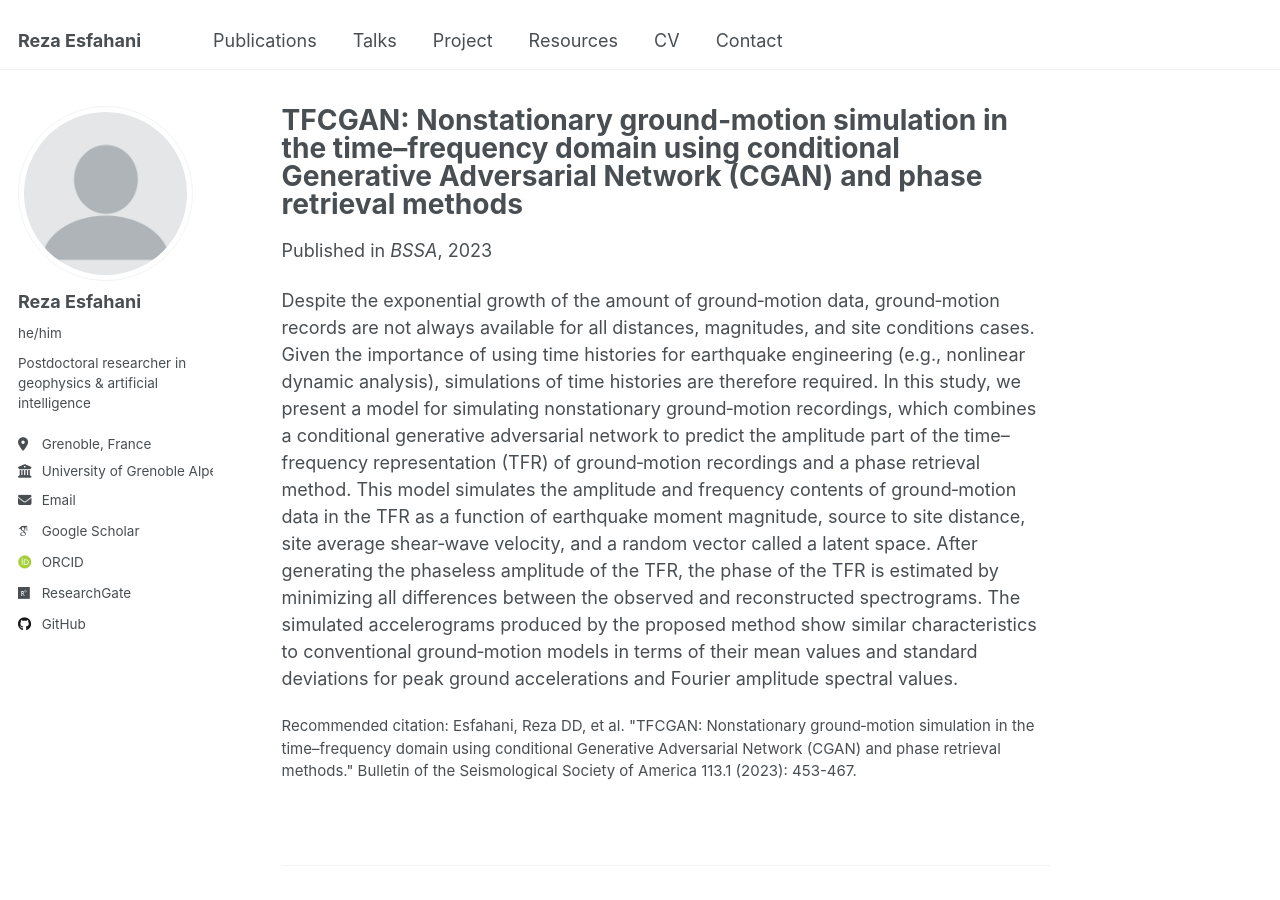
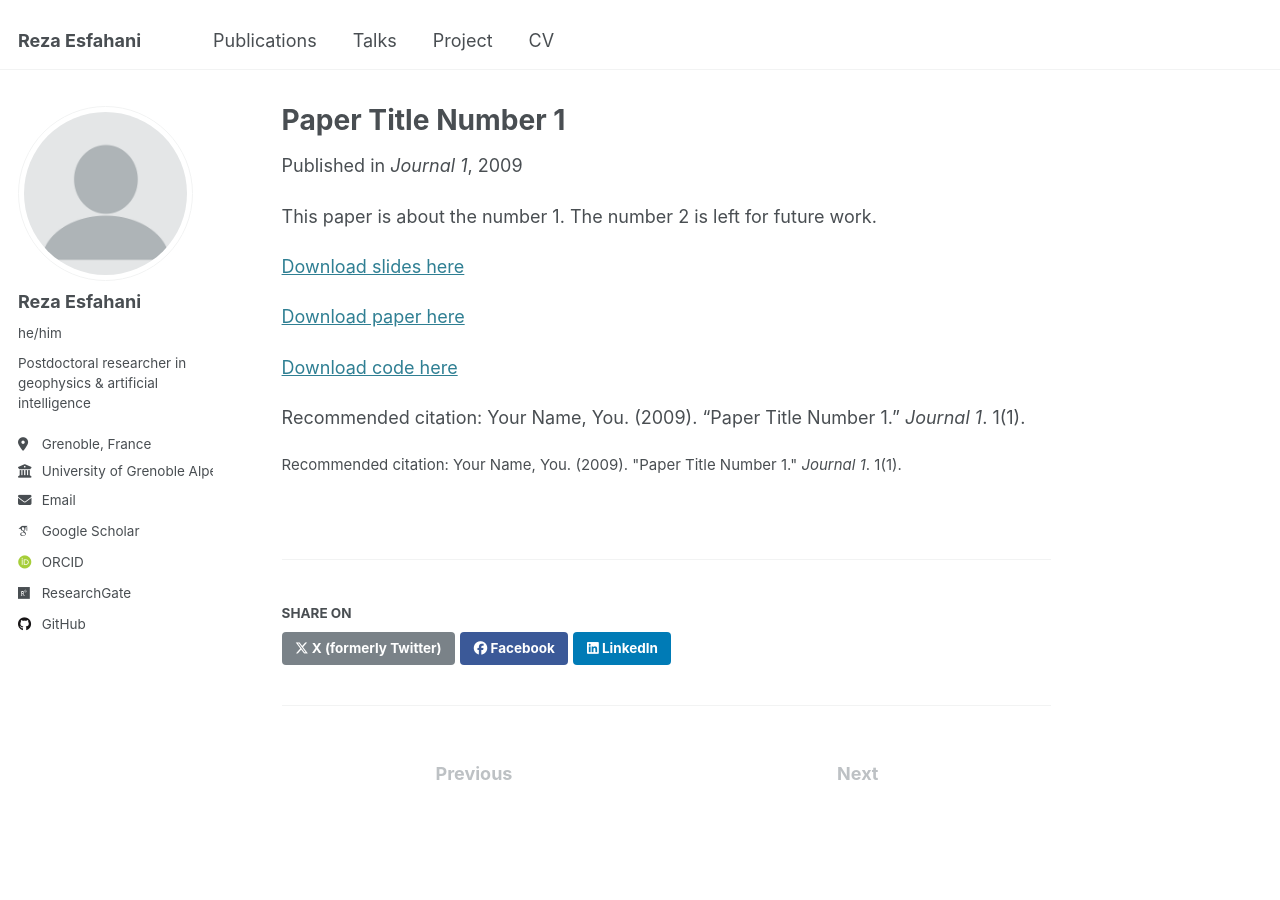
Before and after one commit to resfahani/resfahani.github.io, a Jekyll site: the page built from _publications/2009-10-01-paper-title-number-1.md, in a window 1280 px wide and 900 px high. Built offline with Jekyll 4.4.1, drawn with Linux system fonts in a browser that asks for light colours; some web fonts are replaced.

```diff
--- a/_publications/2009-10-01-paper-title-number-1.md
+++ b/_publications/2009-10-01-paper-title-number-1.md
@@ -1,15 +1,21 @@
 ---
-title: "TFCGAN: Nonstationary ground‐motion simulation in the time–frequency domain using conditional Generative Adversarial Network (CGAN) and phase retrieval methods"
+title: "Paper Title Number 1"
 collection: publications
-category: manuscripts
-permalink: /publication/2010-10-01-paper-title-number-1
-excerpt: 'Generative model for ground motion simulation.'
-date: 2023-01-01
-venue: 'BSSA'
+permalink: /publication/2009-10-01-paper-title-number-1
+excerpt: 'This paper is about the number 1. The number 2 is left for future work.'
+date: 2009-10-01
+venue: 'Journal 1'
 slide: 'http://academicpages.github.io/files/slides1.pdf'
 paper: 'http://academicpages.github.io/files/paper1.pdf'
-code: 'http://academicpages.github.io/files/paper1.pdf'
-citation: 'Esfahani, Reza DD, et al. "TFCGAN: Nonstationary ground‐motion simulation in the time–frequency domain using conditional Generative Adversarial Network (CGAN) and phase retrieval methods." Bulletin of the Seismological Society of America 113.1 (2023): 453-467.'
+code: 'http://academicpages.github.io/files/code1.pdf'
+citation: 'Your Name, You. (2009). &quot;Paper Title Number 1.&quot; <i>Journal 1</i>. 1(1).'
 ---
+This paper is about the number 1. The number 2 is left for future work.
 
-Despite the exponential growth of the amount of ground‐motion data, ground‐motion records are not always available for all distances, magnitudes, and site conditions cases. Given the importance of using time histories for earthquake engineering (e.g., nonlinear dynamic analysis), simulations of time histories are therefore required. In this study, we present a model for simulating nonstationary ground‐motion recordings, which combines a conditional generative adversarial network to predict the amplitude part of the time–frequency representation (TFR) of ground‐motion recordings and a phase retrieval method. This model simulates the amplitude and frequency contents of ground‐motion data in the TFR as a function of earthquake moment magnitude, source to site distance, site average shear‐wave velocity, and a random vector called a latent space. After generating the phaseless amplitude of the TFR, the phase of the TFR is estimated by minimizing all differences between the observed and reconstructed spectrograms. The simulated accelerograms produced by the proposed method show similar characteristics to conventional ground‐motion models in terms of their mean values and standard deviations for peak ground accelerations and Fourier amplitude spectral values.
+[Download slides here](http://academicpages.github.io/files/slides1.pdf)
+
+[Download paper here](http://academicpages.github.io/files/paper1.pdf)
+
+[Download code here](http://academicpages.github.io/files/code1.pdf)
+
+Recommended citation: Your Name, You. (2009). "Paper Title Number 1." <i>Journal 1</i>. 1(1).
```
Also changed, not shown: _data/navigation.yml (+4 -4 lines), _publications/2010-10-01-paper-title-number-2.md (+13 -6 lines), _publications/2015-10-01-paper-title-number-3.md (+11 -4 lines), _publications/2024-02-17-paper-title-number-4.md (deleted, +0 -13 lines), markdown_generator/publications.tsv (+4 -4 lines), 1 other file.
